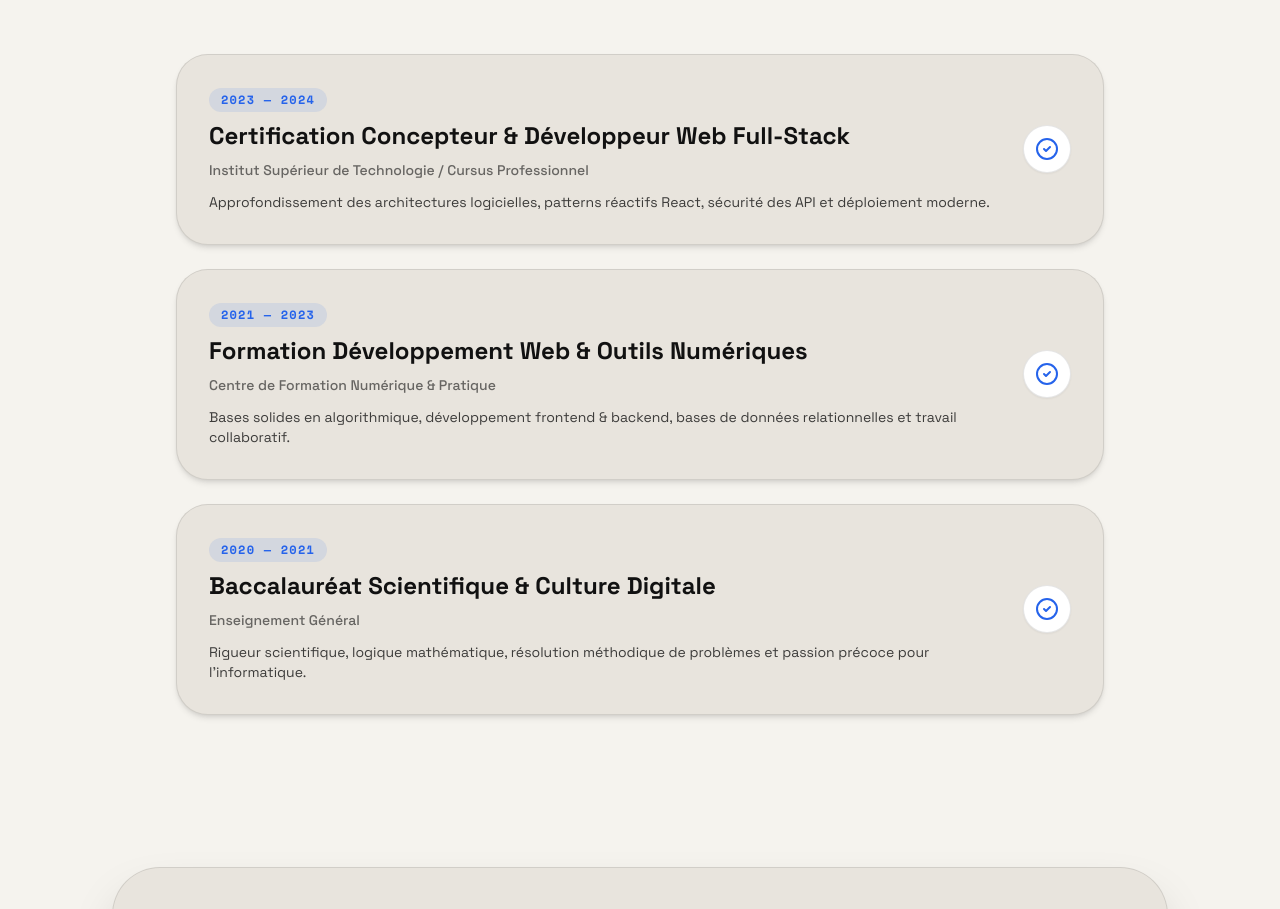
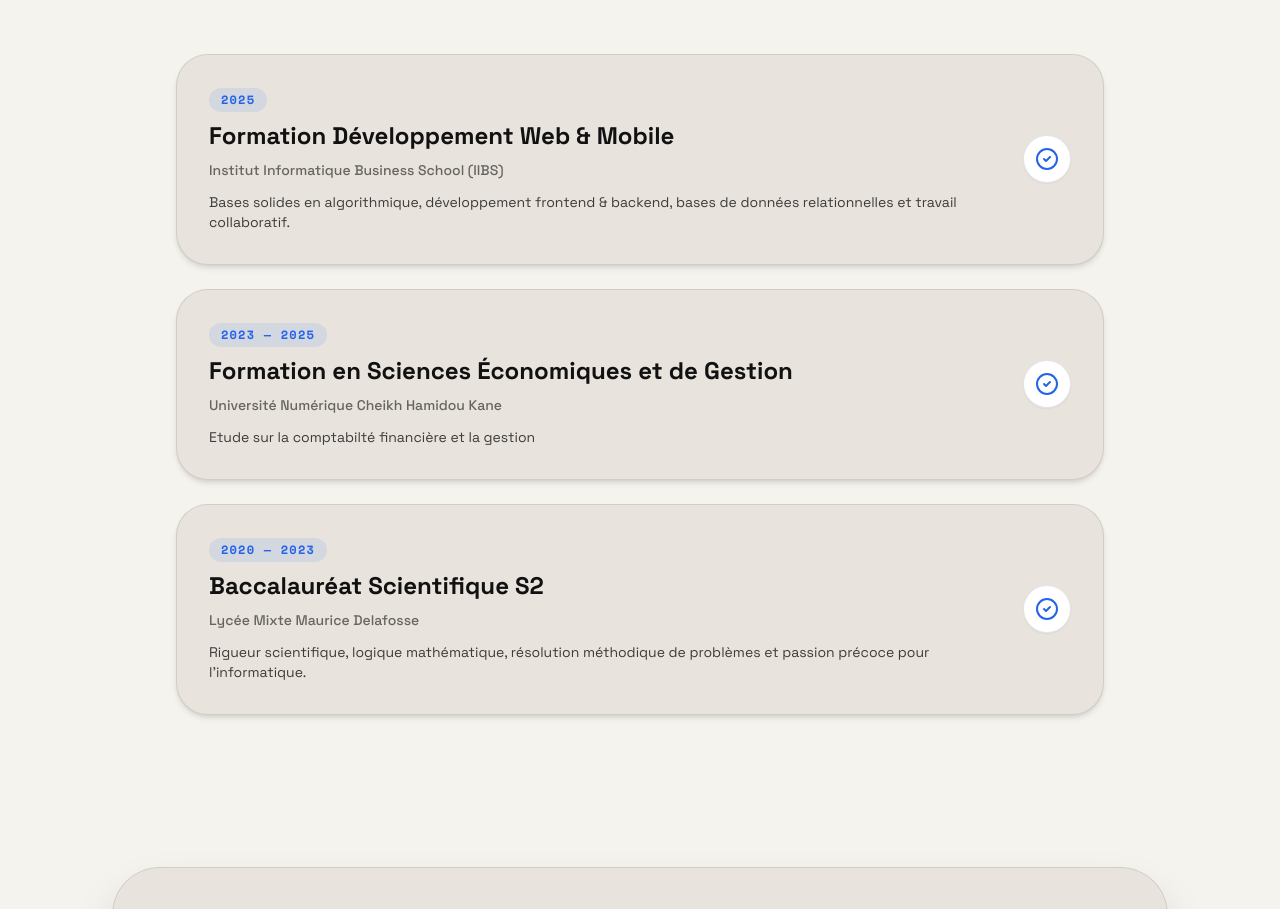
Before and after one commit to Ndiaye-Fallou/portfolio-mahamadou-fallou-ndiaye, a React (Vite) app: page / in a window 1280 px wide. Shown: the part 4340-5249 px from the top of the page. Built offline with nearby package versions, Linux system fonts and the light colour scheme.

Commit message:
update: actualisation de la section formation et du CV PDF

```diff
--- a/src/App.jsx
+++ b/src/App.jsx
@@ -125,17 +125,24 @@ export default function App() {
           <div class="section-title">Formation & Diplômes</div>
           <div class="item">
             <div class="item-header">
-              <span>Certification Développeur Web Full-Stack</span>
-              <span class="item-period">2023 — 2024</span>
+              <span>Formation Développement Web & Mobile &mdash; IIBS</span>
+              <span class="item-period">2025</span>
             </div>
-            <div class="desc">Spécialisation architectures modernes web, JavaScript avancé, Node.js et React.</div>
+            <div class="desc">Institut Informatique Business School &bull; Algorithmique, développement frontend & backend, bases de données et travail collaboratif.</div>
           </div>
           <div class="item">
             <div class="item-header">
-              <span>Formation Technologies du Web & Référent Digital</span>
-              <span class="item-period">2021 — 2023</span>
+              <span>Sciences Économiques et de Gestion &mdash; UN-CHK</span>
+              <span class="item-period">2023 — 2025</span>
             </div>
-            <div class="desc">Conception de systèmes digitaux, intégration et gestion de projet web.</div>
+            <div class="desc">Université Numérique Cheikh Hamidou Kane &bull; Comptabilité financière, gestion d'entreprise et analyse organisationnelle.</div>
+          </div>
+          <div class="item">
+            <div class="item-header">
+              <span>Baccalauréat Scientifique S2</span>
+              <span class="item-period">2020 — 2023</span>
+            </div>
+            <div class="desc">Lycée Mixte Maurice Delafosse &bull; Rigueur scientifique, logique mathématique et modélisation.</div>
           </div>
         </div>
       </body>
@@ -364,21 +371,21 @@ export default function App() {
 
   const education = [
     {
-      year: "2023 — 2024",
-      degree: "Certification Concepteur & Développeur Web Full-Stack",
-      school: "Institut Supérieur de Technologie / Cursus Professionnel",
-      detail: "Approfondissement des architectures logicielles, patterns réactifs React, sécurité des API et déploiement moderne.",
-    },
-    {
-      year: "2021 — 2023",
-      degree: "Formation Développement Web & Outils Numériques",
-      school: "Centre de Formation Numérique & Pratique",
+      year: "2025",
+      degree: "Formation Développement Web & Mobile",
+      school: "Institut Informatique Business School (IIBS)",
       detail: "Bases solides en algorithmique, développement frontend & backend, bases de données relationnelles et travail collaboratif.",
     },
     {
-      year: "2020 — 2021",
-      degree: "Baccalauréat Scientifique & Culture Digitale",
-      school: "Enseignement Général",
+      year: "2023 — 2025",
+      degree: "Formation en Sciences Économiques et de Gestion",
+      school: "Université Numérique Cheikh Hamidou Kane",
+      detail: "Etude sur la comptabilté financière et la gestion",
+    },
+    {
+      year: "2020 — 2023",
+      degree: "Baccalauréat Scientifique S2",
+      school: "Lycée Mixte Maurice Delafosse",
       detail: "Rigueur scientifique, logique mathématique, résolution méthodique de problèmes et passion précoce pour l'informatique.",
     },
   ];
```
